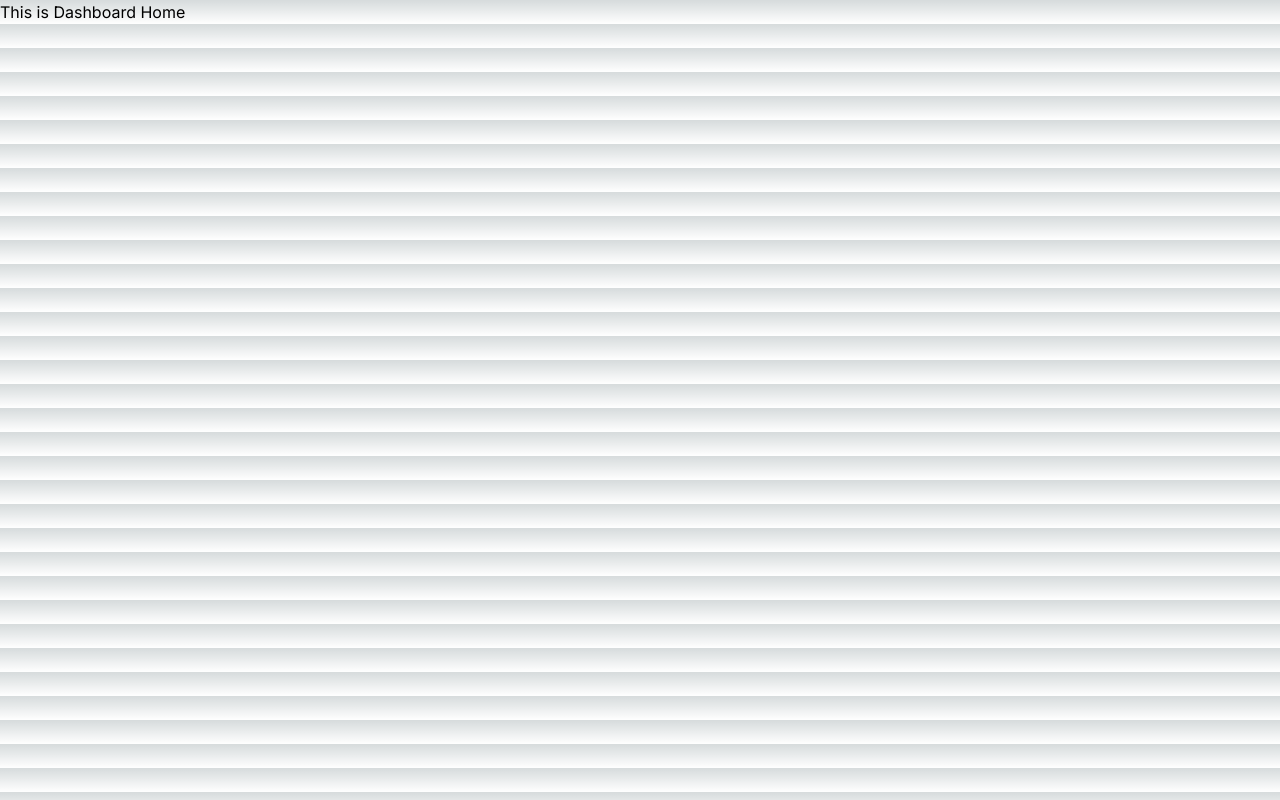
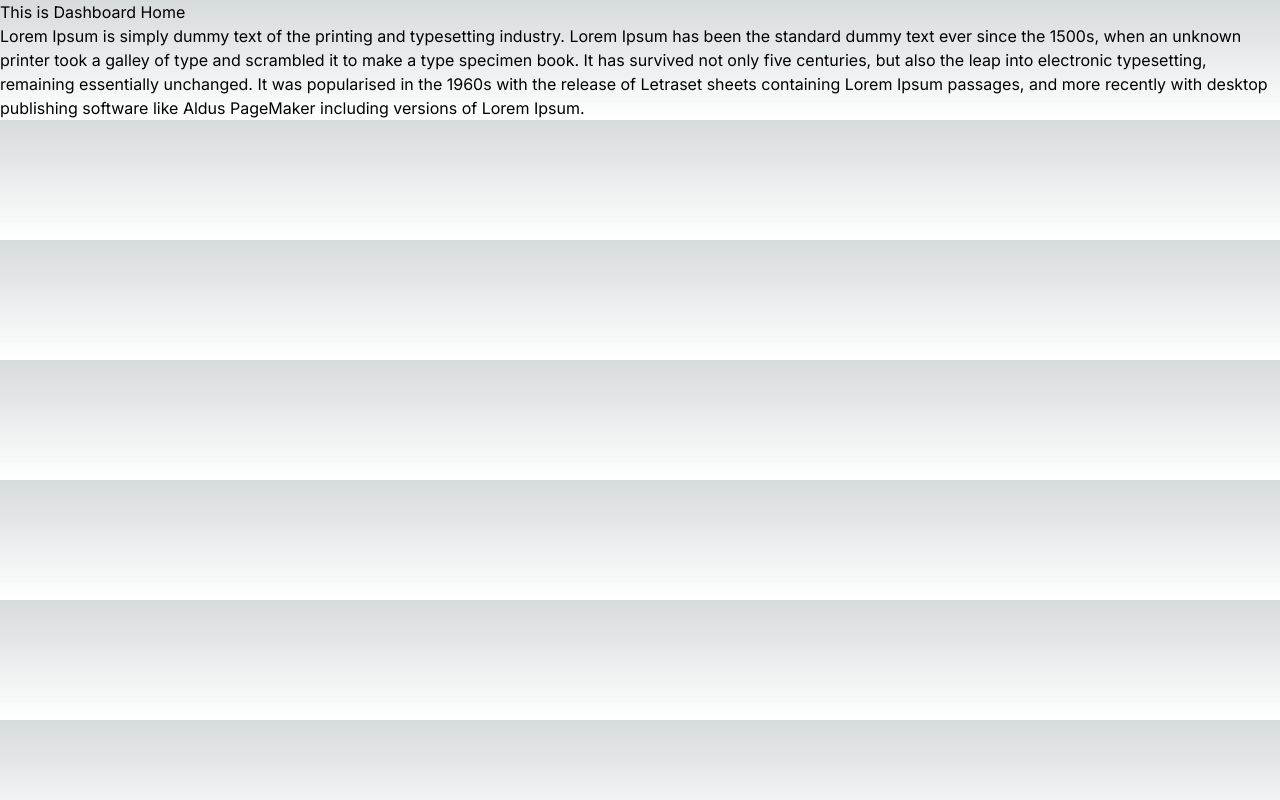
Before and after one commit to prantosheikh/conutries, a Next.js app: page /dashboard in a window 1280 px wide. Built offline with nearby package versions, Linux system fonts and the light colour scheme.

Commit message:
some lorem text add .

```diff
--- a/src/app/dashboard/page.js
+++ b/src/app/dashboard/page.js
@@ -3,6 +3,9 @@
     return (
         <div>
             <h1> This is Dashboard Home</h1>
+            <p> Lorem Ipsum is simply dummy text of the printing and typesetting industry. Lorem Ipsum has been the standard dummy text ever since the 1500s, when an unknown printer took a galley of type and scrambled it to make a type specimen book. It has survived not only five centuries, but also the leap into electronic typesetting, remaining essentially unchanged. It was popularised in the 1960s with the release of Letraset sheets containing Lorem Ipsum passages, and more recently with desktop publishing software like Aldus PageMaker including versions of Lorem Ipsum.
+
+</p>
         </div>
     );
 };
```
